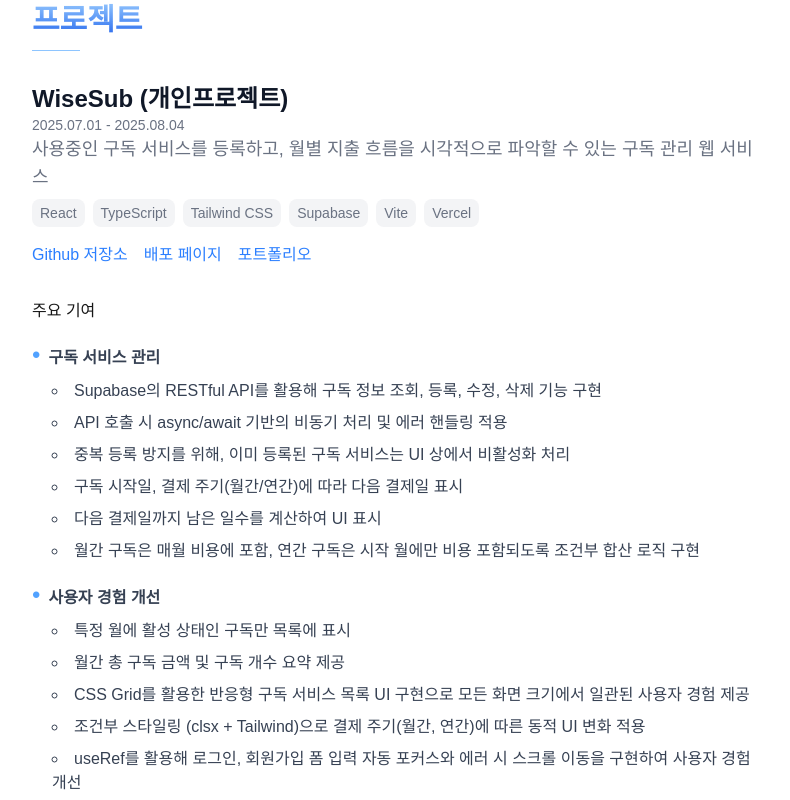
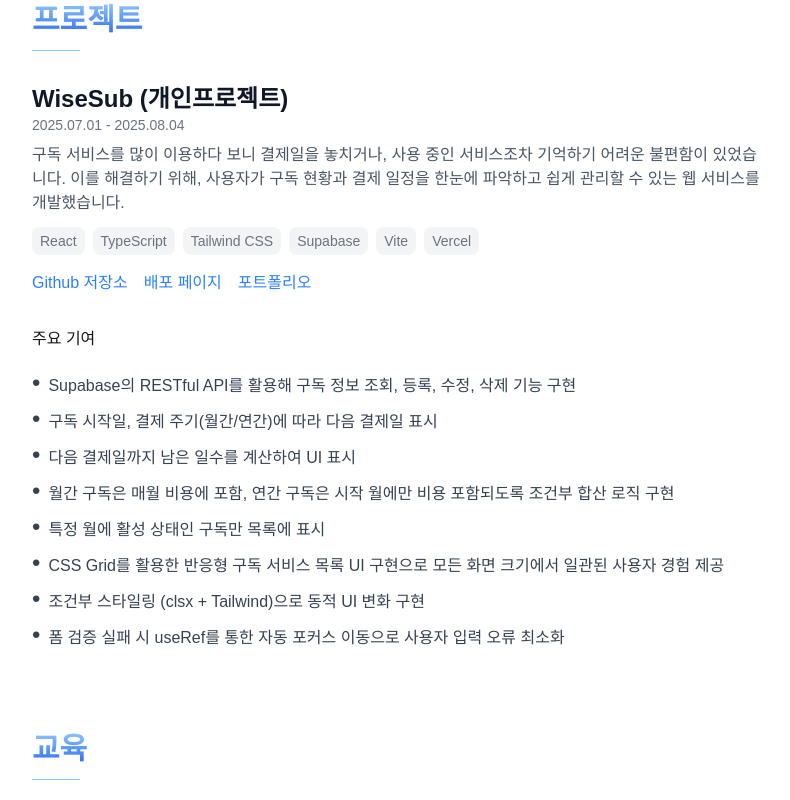
Before and after one commit to kimywann/resume.me, a Next.js app: page / in a window 1280 px wide. Shown: the part 360-1160 px from the top of the page, without its empty margins (240-1030 px from the left). Built offline with nearby package versions, Linux system fonts and the light colour scheme.

Commit message:
contributions 배열 통일

```diff
--- a/src/components/Projects.tsx
+++ b/src/components/Projects.tsx
@@ -5,10 +5,7 @@ interface ProjectsItem {
   deployUrl: string;
   portfolioUrl: string;
   technologies: string[];
-  contributions: {
-    topic: string;
-    details: string[];
-  }[];
+  contributions: string[];
   position: string;
   period: string;
 }
@@ -19,7 +16,7 @@ const projects: ProjectsItem[] = [
     position: "프론트엔드 개발자",
     period: "2025.07.01 - 2025.08.04",
     description:
-      "사용중인 구독 서비스를 등록하고, 월별 지출 흐름을 시각적으로 파악할 수 있는 구독 관리 웹 서비스",
+      "구독 서비스를 많이 이용하다 보니 결제일을 놓치거나, 사용 중인 서비스조차 기억하기 어려운 불편함이 있었습니다. 이를 해결하기 위해, 사용자가 구독 현황과 결제 일정을 한눈에 파악하고 쉽게 관리할 수 있는 웹 서비스를 개발했습니다.",
     githubUrl: "https://github.com/kimywann/wise-sub",
     deployUrl: "https://wise-sub-deploy.vercel.app/",
     portfolioUrl:
@@ -33,27 +30,14 @@ const projects: ProjectsItem[] = [
       "Vercel",
     ],
     contributions: [
-      {
-        topic: "구독 서비스 관리",
-        details: [
       "Supabase의 RESTful API를 활용해 구독 정보 조회, 등록, 수정, 삭제 기능 구현",
-          "API 호출 시 async/await 기반의 비동기 처리 및 에러 핸들링 적용",
-          "중복 등록 방지를 위해, 이미 등록된 구독 서비스는 UI 상에서 비활성화 처리",
       "구독 시작일, 결제 주기(월간/연간)에 따라 다음 결제일 표시",
       "다음 결제일까지 남은 일수를 계산하여 UI 표시",
       "월간 구독은 매월 비용에 포함, 연간 구독은 시작 월에만 비용 포함되도록 조건부 합산 로직 구현",
-        ],
-      },
-      {
-        topic: "사용자 경험 개선",
-        details: [
       "특정 월에 활성 상태인 구독만 목록에 표시",
-          "월간 총 구독 금액 및 구독 개수 요약 제공",
       "CSS Grid를 활용한 반응형 구독 서비스 목록 UI 구현으로 모든 화면 크기에서 일관된 사용자 경험 제공",
-          "조건부 스타일링 (clsx + Tailwind)으로 결제 주기(월간, 연간)에 따른 동적 UI 변화 적용",
-          "useRef를 활용해 로그인, 회원가입 폼 입력 자동 포커스와 에러 시 스크롤 이동을 구현하여 사용자 경험 개선",
-        ],
-      },
+      "조건부 스타일링 (clsx + Tailwind)으로 동적 UI 변화 구현",
+      "폼 검증 실패 시 useRef를 통한 자동 포커스 이동으로 사용자 입력 오류 최소화",
     ],
   },
 ];
@@ -67,19 +51,21 @@ export default function Experience() {
         </h1>
         <hr className="border-blue-300 w-12 mb-8" />
         <div className="space-y-8">
-          {projects.map((exp, index) => (
+          {projects.map((project, index) => (
             <div key={index}>
               <div className="flex flex-col sm:flex-row sm:items-center sm:justify-between mb-2">
                 <div>
                   <h3 className="text-2xl font-semibold text-gray-900">
-                    {exp.title}
+                    {project.title}
                   </h3>
-                  <p className="text-gray-500 text-sm">{exp.period}</p>
-                  <p className="text-lg text-gray-500">{exp.description}</p>
+                  <p className="text-gray-500 text-sm">{project.period}</p>
+                  <p className="text-md text-gray-600 mt-2 mb-1">
+                    {project.description}
+                  </p>
                 </div>
               </div>
               <div className="flex mb-4">
-                {exp.technologies.map((tech, techIndex) => (
+                {project.technologies.map((tech, techIndex) => (
                   <span
                     key={techIndex}
                     className="text-gray-500 text-sm py-1 px-2 bg-gray-100 rounded-lg mr-2"
@@ -91,7 +77,7 @@ export default function Experience() {
               <div className="flex gap-4 mb-8 text-blue-500">
                 <span>
                   <a
-                    href={exp.githubUrl}
+                    href={project.githubUrl}
                     target="_blank"
                     rel="noopener noreferrer"
                     className="hover:underline"
@@ -101,7 +87,7 @@ export default function Experience() {
                 </span>
                 <span>
                   <a
-                    href={exp.deployUrl}
+                    href={project.deployUrl}
                     target="_blank"
                     rel="noopener noreferrer"
                     className="hover:underline"
@@ -111,7 +97,7 @@ export default function Experience() {
                 </span>
                 <span>
                   <a
-                    href={exp.portfolioUrl}
+                    href={project.portfolioUrl}
                     target="_blank"
                     rel="noopener noreferrer"
                     className="hover:underline"
@@ -122,21 +108,11 @@ export default function Experience() {
               </div>
               <section>
                 <p className="text-md mb-4 font-medium">주요 기여</p>
-                <ul className="space-y-4">
-                  {exp.contributions.map((item, itemIndex) => (
-                    <li key={itemIndex} className="text-gray-700 items-start">
-                      <span className="text-blue-400 text-2xl mr-2">•</span>
-                      <span className="font-semibold">{item.topic}</span>
-
-                      {item.details && (
-                        <ul className="list-[circle] list-inside pl-5 text-md mt-1">
-                          {item.details.map((desc, descIndex) => (
-                            <li className="mt-2" key={descIndex}>
-                              {desc}
-                            </li>
-                          ))}
-                        </ul>
-                      )}
+                <ul className="space-y-1">
+                  {project.contributions.map((item, index) => (
+                    <li key={index} className="text-gray-700 items-start">
+                      <span className="text-2xl mr-2">•</span>
+                      <span>{item}</span>
                     </li>
                   ))}
                 </ul>
```
Lines whose indentation alone changed are shown as unchanged.
